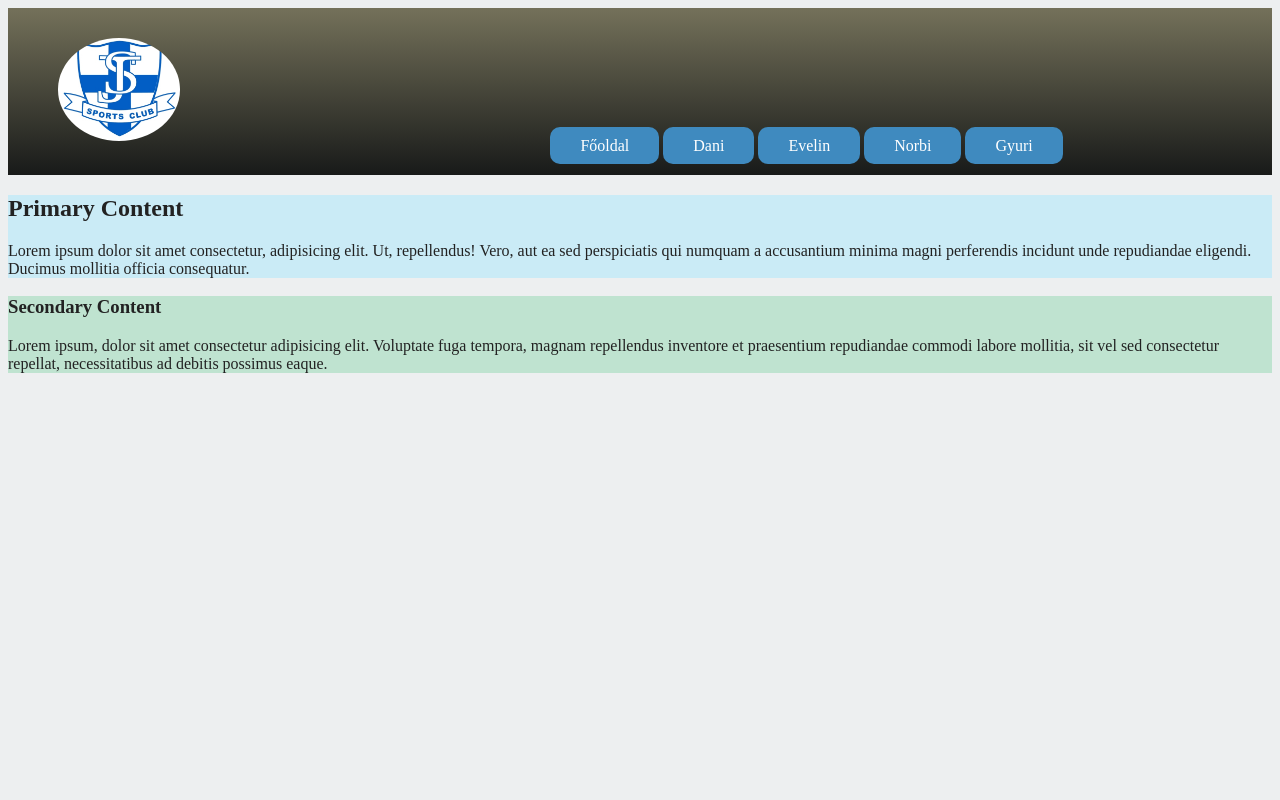
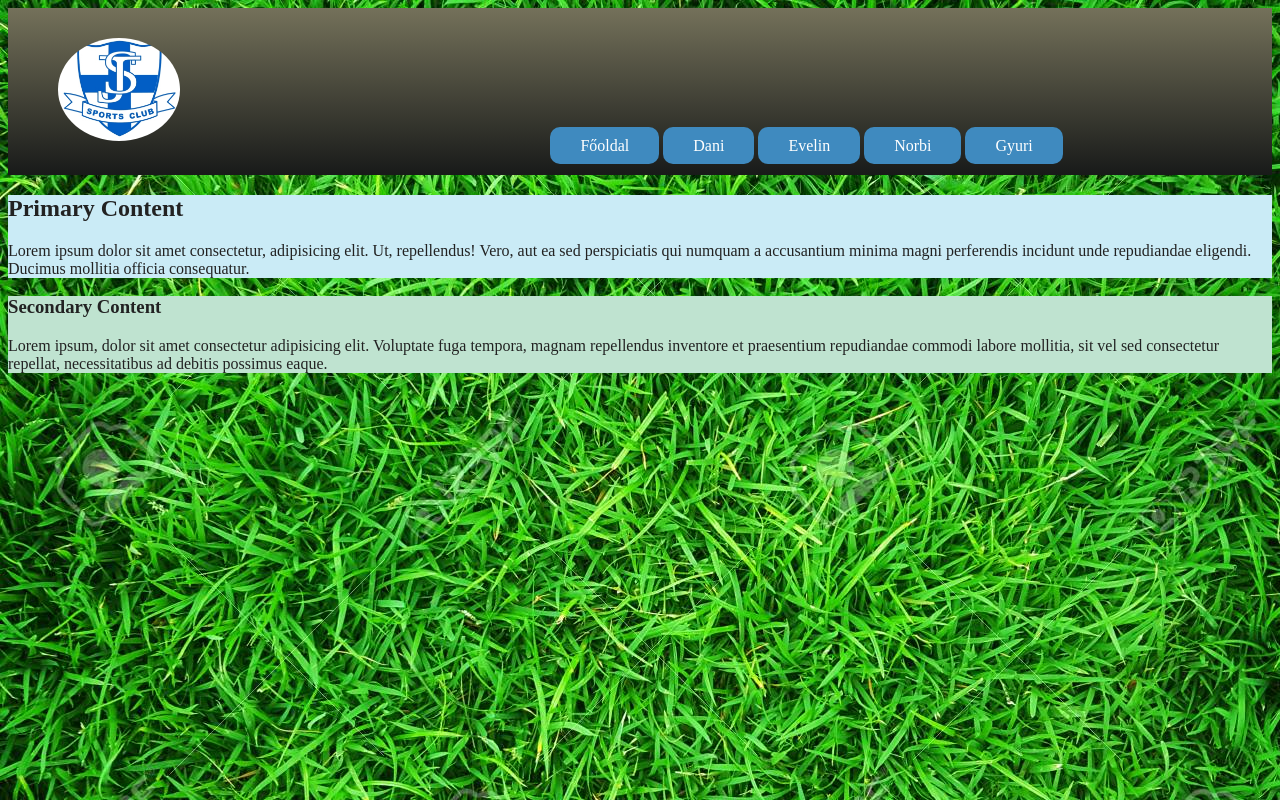
Before and after one commit to neslatimi/whileWalkers, a plain HTML site: page index.html in a window 1280 px wide. Drawn offline with Linux system fonts and the light colour scheme.

Commit message:
füvesítés

```diff
--- a/css/style.css
+++ b/css/style.css
@@ -2,7 +2,7 @@
       font: normal sans-serif;
       color: #222;
       background-color: #edeff0;
-
+background-image: url(/img/110884612-green-grass-background-nature-texture.jpg);
   }
 
   #main-container {
```
Also changed, not shown: img/110884612-green-grass-background-nature-texture.jpg (added).
